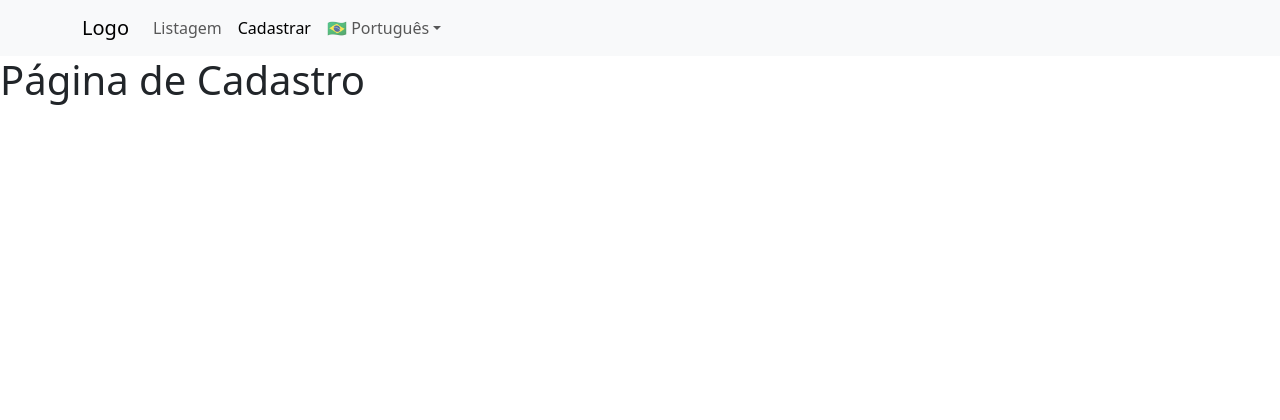
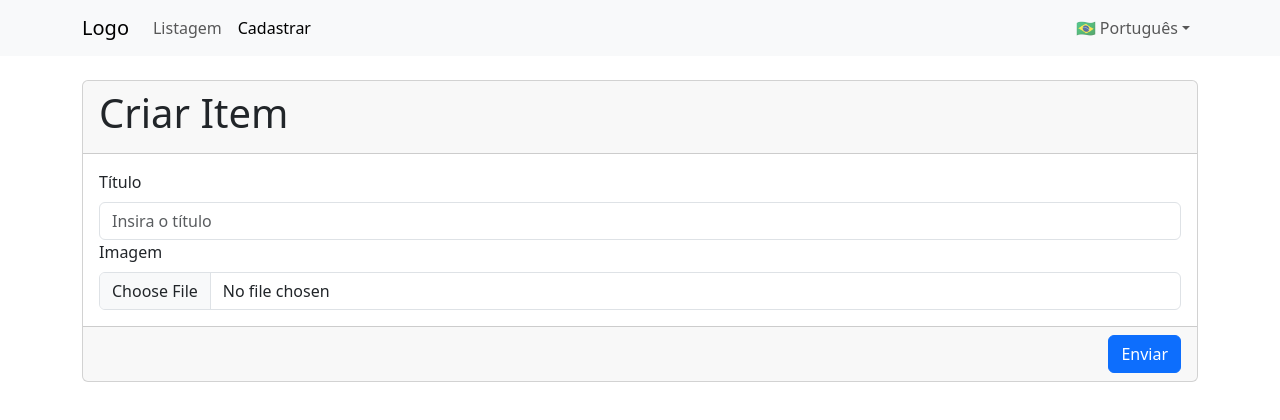
Before and after one commit to giovani-plantae/react-vite-crud-example, a React (Vite) app: page /create in a window 1280 px wide. Shown: the top 420 px of the page. Built offline with nearby package versions, Linux system fonts and the light colour scheme.

Commit message:
Rework on translations; Added react-hook-form to valid forms; Create page have a validated form now;

```diff
--- a/package.json
+++ b/package.json
@@ -16,6 +16,7 @@
     "react": "^18.2.0",
     "react-bootstrap": "^2.8.0",
     "react-dom": "^18.2.0",
+    "react-hook-form": "^7.45.0",
     "react-i18next": "^13.0.1",
     "react-router-dom": "^6.14.0"
   },
--- a/src/Components/Navigation.jsx
+++ b/src/Components/Navigation.jsx
@@ -4,7 +4,6 @@ import { Container, Navbar, Nav } from 'react-bootstrap';
 import LanguageDropdown from './LanguageDropdown.jsx';
 
 export default function Navigation() {
-
     const { t } = useTranslation();
 
     return (
@@ -15,15 +14,15 @@ export default function Navigation() {
                 </Navbar.Brand>
                 <Navbar.Toggle aria-controls="navbar" />
                 <Navbar.Collapse id="navbar">
-                    <Nav className="mr-auto">
-                        <Nav.Link as={NavLink} to="/list" activeclassname="active">
+                    <Nav>
+                        <Nav.Link as={NavLink} to="/list">
                             {t('menu:list-link')}
                         </Nav.Link>
-                        <Nav.Link as={NavLink} to="/create" activeclassname="active">
+                        <Nav.Link as={NavLink} to="/create">
                             {t('menu:create-link')}
                         </Nav.Link>
                     </Nav>
-                    <Nav>
+                    <Nav className="ms-auto">
                         <LanguageDropdown />
                     </Nav>
                 </Navbar.Collapse>
--- a/src/Pages/Listing.jsx
+++ b/src/Pages/Listing.jsx
@@ -6,7 +6,7 @@ export default function Listing() {
 
     return (
         <div>
-            <h1>{t('page:list')}</h1>
+            <h1>{t('page:list.title')}</h1>
         </div>
     );
 }
--- a/src/Pages/Registration.jsx
+++ b/src/Pages/Registration.jsx
@@ -1,12 +1,74 @@
+import { useForm } from 'react-hook-form';
+import { Container, Button, Card, Form } from 'react-bootstrap';
 import { useTranslation } from 'react-i18next';
 
 export default function Registration() {
+    const { t } = useTranslation();
+    const { register, handleSubmit, formState: { errors } } = useForm();
 
-    const { t } = useTranslation('pages');
+    const onSubmit = (data) => {
+        console.log(data);
+    };
 
     return (
-        <div>
-            <h1>{t('page:create')}</h1>
-        </div>
+        <Container>
+            <Form onSubmit={handleSubmit(onSubmit)}>
+                <Card className="mt-4">
+                    <Card.Header>
+                        <h1>{t('page:create.title')}</h1>
+                    </Card.Header>
+                    <Card.Body>
+                        <Form.Group controlId="title">
+                            <Form.Label>{t('form:fields.title.label')}</Form.Label>
+                            <Form.Control
+                                type="text"
+                                placeholder={t('form:fields.title.placeholder')}
+                                {...register('title', {
+                                    required: {
+                                        value: true,
+                                        message: t('validation:required', { field: t('form:fields.title.label') }),
+                                    },
+                                    maxLength: {
+                                        value: 255,
+                                        message: t('validation:maxLength', { field: t('form:fields.title.label'), maxLength: 255 }),
+                                    },
+                                })}
+                                isInvalid={!!errors.title}
+                            />
+                            {errors.title && (
+                                <Form.Control.Feedback type="invalid">
+                                    {errors.title.message}
+                                </Form.Control.Feedback>
+                            )}
+                        </Form.Group>
+
+                        <Form.Group controlId="image">
+                            <Form.Label>{t('form:fields.image.label')}</Form.Label>
+                            <Form.Control
+                                type="file"
+                                accept=".png, .jpeg, .jpg, .gif"
+                                {...register('image', {
+                                    required: {
+                                        value: true,
+                                        message: t('validation:fileRequired', { field: t('form:fields.image.label') }),
+                                    },
+                                })}
+                                isInvalid={!!errors.image}
+                            />
+                            {errors.image && (
+                                <Form.Control.Feedback type="invalid">
+                                    {errors.image.message}
+                                </Form.Control.Feedback>
+                            )}
+                        </Form.Group>
+                    </Card.Body>
+                    <Card.Footer className="d-flex justify-content-end">
+                        <Button variant="primary" type="submit">
+                            {t('form:submit')}
+                        </Button>
+                    </Card.Footer>
+                </Card>
+            </Form>
+        </Container>
     );
 }
--- a/src/Services/I18n/I18n.js
+++ b/src/Services/I18n/I18n.js
@@ -6,21 +6,29 @@ import LanguageDetector from 'i18next-browser-languagedetector';
 import i18nMenuEN from './locales/en/menu.json';
 import i18nPageEN from './locales/en/page.json';
 import i18nCountriesEN from './locales/en/countries.json';
+import i18nValidationEN from './locales/en/validation.json';
+import i18nFormEN from './locales/en/form.json';
 
 import i18nMenuPTBR from './locales/pt-BR/menu.json';
 import i18nPagePTBR from './locales/pt-BR/page.json';
 import i18nCountriesPTBR from './locales/pt-BR/countries.json';
+import i18nValidationPTBR from './locales/pt-BR/validation.json';
+import i18nFormPTBR from './locales/pt-BR/form.json';
 
 const resources = {
     en: {
+        countries: i18nCountriesEN,
         menu: i18nMenuEN,
         page: i18nPageEN,
-        countries: i18nCountriesEN,
+        validation: i18nValidationEN,
+        form: i18nFormEN,
     },
     'pt-BR': {
+        countries: i18nCountriesPTBR,
         menu: i18nMenuPTBR,
         page: i18nPagePTBR,
-        countries: i18nCountriesPTBR,
+        validation: i18nValidationPTBR,
+        form: i18nFormPTBR,
     }
 };
 
@@ -31,7 +39,7 @@ i18n
         resources,
         lng: 'pt-BR',
         fallbackLng: 'en',
-        ns: ['menu', 'page'],
+        ns: ['menu', 'page', 'validation', 'form'],
         defaultNS: 'page',
         detection: {
             order: ['localStorage', 'navigator'],
--- /dev/null
+++ b/src/Services/I18n/locales/en/form.json
@@ -0,0 +1,12 @@
+{
+    "fields": {
+        "title": {
+            "label": "Title",
+            "placeholder": "Enter the title"
+        },
+        "image": {
+            "label": "Image"
+        }
+    },
+    "submit": "Submit"
+}
--- a/src/Services/I18n/locales/en/page.json
+++ b/src/Services/I18n/locales/en/page.json
@@ -1,4 +1,8 @@
 {
-    "list": "List Page",
-    "create": "Create Page"
+    "list": {
+        "title": "List Items"
+    },
+    "create": {
+        "title": "Create Item"
+    }
 }
--- /dev/null
+++ b/src/Services/I18n/locales/en/validation.json
@@ -0,0 +1,5 @@
+{
+    "required": "{{field}} is required",
+    "maxLength": "{{field}} must be at most {{maxLength}} characters long",
+    "fileRequired": "{{field}} is required"
+}
--- /dev/null
+++ b/src/Services/I18n/locales/pt-BR/form.json
@@ -0,0 +1,12 @@
+{
+    "fields": {
+        "title": {
+            "label": "Título",
+            "placeholder": "Insira o título"
+        },
+        "image": {
+            "label": "Imagem"
+        }
+    },
+    "submit": "Enviar"
+}
--- a/src/Services/I18n/locales/pt-BR/page.json
+++ b/src/Services/I18n/locales/pt-BR/page.json
@@ -1,4 +1,8 @@
 {
-    "list": "Página de Listagem",
-    "create": "Página de Cadastro"
+    "list": {
+        "title": "Listar Items"
+    },
+    "create": {
+        "title": "Criar Item"
+    }
 }
--- /dev/null
+++ b/src/Services/I18n/locales/pt-BR/validation.json
@@ -0,0 +1,5 @@
+{
+    "required": "{{field}} é obrigatório",
+    "maxLength": "{{field}} deve ter no máximo {{maxLength}} caracteres",
+    "fileRequired": "{{field}} é obrigatório"
+}
```
Also changed, not shown: 1 other file (tests, documents, lock files or other folders).
